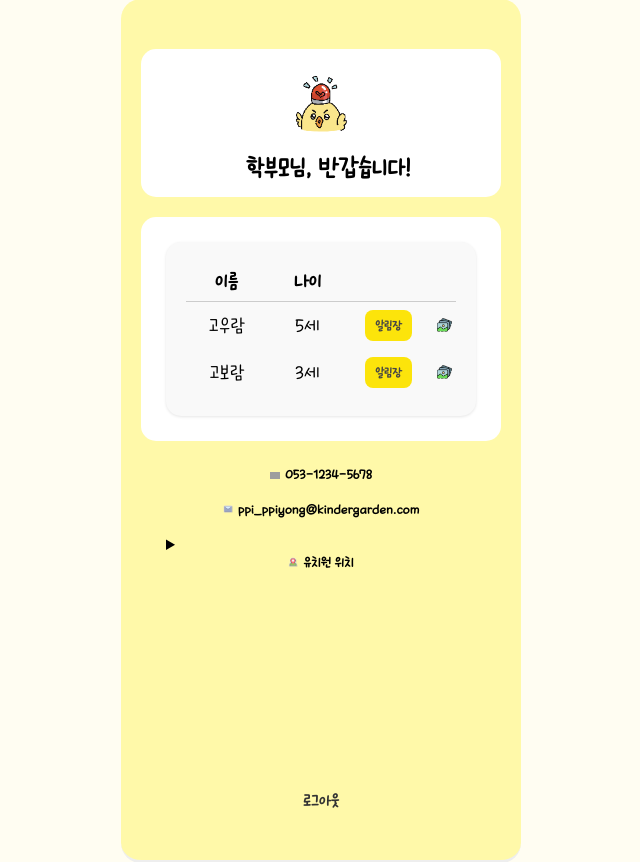
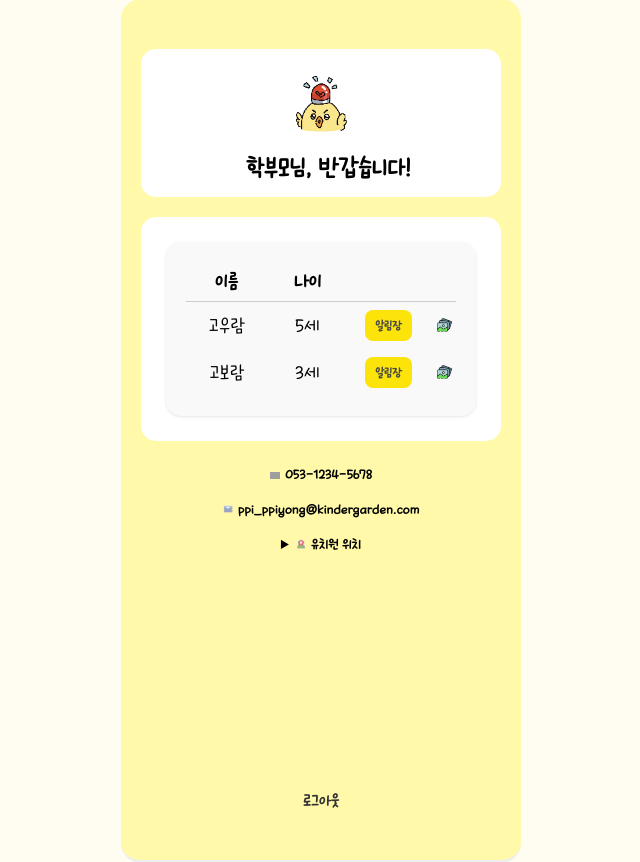
Before and after one commit to opeach2v/Graduation_work, a Django app: template graduation_work/templates/graduation_work/parents_page.html in a window 1280 px wide. Shown: the part 81-943 px from the top of the page, without its empty margins (319-959 px from the left). Run offline with Django 4.2, Linux system fonts and the light colour scheme; the template is opened without the code that fills it, so the values that code supplies are empty; parts of the project's set-up code (start-up, migrations or seed data) failed here and were passed over; some libraries are stand-ins or nearby versions; grey boxes are pictures that could not be loaded.

Commit message:
detail, summary css

```diff
--- a/graduation_work/templates/graduation_work/parents_page.html
+++ b/graduation_work/templates/graduation_work/parents_page.html
@@ -155,7 +155,7 @@
                     <p class="headline"><img src="{{ MEDIA_URL }}icon_call.png" alt="전화 아이콘" class="img-icon">053-1234-5678</p><br>
                     <p class="headline"><img src="{{ MEDIA_URL }}icon_email.png" alt="이메일 아이콘" class="img-icon">ppi_ppiyong@kindergarden.com</p><br>
                     <details>
-                        <summary><p class="headline"><img src="{{ MEDIA_URL }}icon_where.png" alt="위치 아이콘" class="img-icon">유치원 위치</p></summary>
+                        <summary><img src="{{ MEDIA_URL }}icon_where.png" alt="위치 아이콘" class="img-icon">유치원 위치</summary>
                         <div style="text-align: center;"><img src="{{ MEDIA_URL }}maps.png" alt="지도" class="map-img"></div>
                     </details>
                 </div>
--- a/static/css/parents_style.css
+++ b/static/css/parents_style.css
@@ -205,6 +205,16 @@ p.headline {
     text-align: center;
 }
 
+details > summary {
+    font-size: 14px;
+    font-weight: bold;
+    text-align: center;
+}
+
+details > summary::-webkit-details-marker {
+    transition: transform 0.25s;
+}
+
 .map-img {
     width: 200px;
     height: 200px;
```
